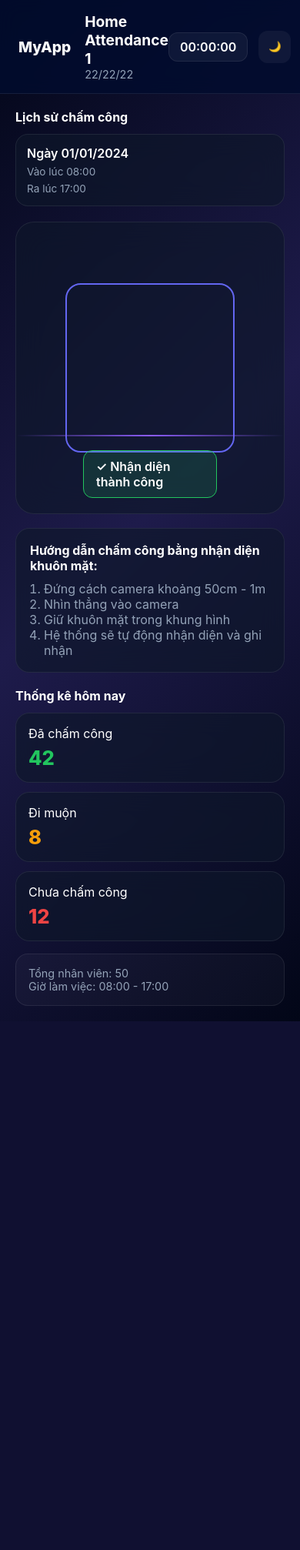
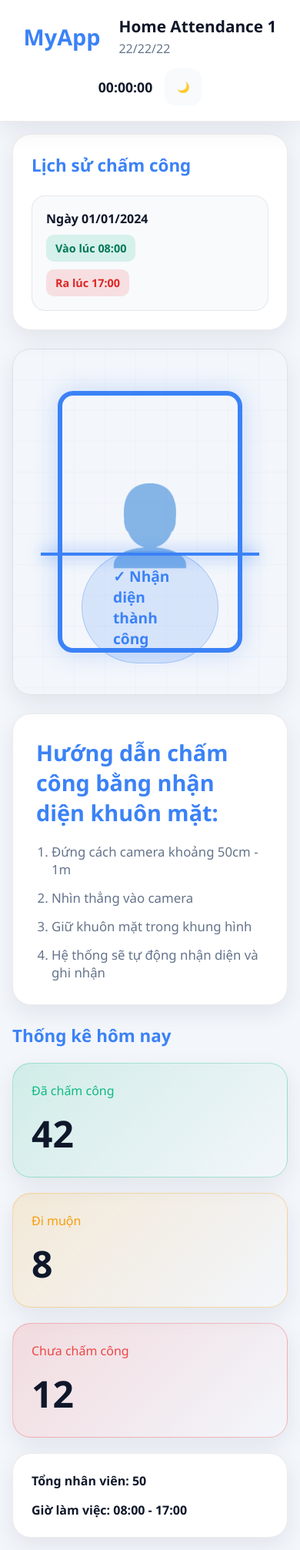
Before and after one commit to minhhai266/Attendance, a Python web app: template src/main/resources/templates/cms/attendance/attendance-check.html in a window 390 px wide. Shown: the whole page at 77% size. Before the commit the page ends 1327 px from the top, so only its background shows below. Run offline with Jinja, Linux system fonts and the light colour scheme; the template is opened without the code that fills it, so the values that code supplies are empty.

Commit message:
Add attendance check page and overhaul styles
Expose new attendance endpoints and add a complete attendance check UI. HomeController: added /attendanceCheck and enabled /attendanceLists mapping. application.properties: switched datasource comments/values to use local MySQL attendance DB (reordered entries). Templates: revamped attendance-check.html (proper head/body, reorganized structure, added theme toggle script) and fixed bg-img -> bg-image in attendance templates. Static: large rewrite of attendance-check.css introducing CSS variables, dark mode, layout grid, responsive rules, scanner/result UI and visual polish.

```diff
--- a/src/main/resources/static/css/attendance/attendance-check.css
+++ b/src/main/resources/static/css/attendance/attendance-check.css
@@ -1,371 +1,569 @@
-@import url("../base.css");
+/* ==================================================
+   ATTENDANCE CHECK
+   Light / Dark Mode
+================================================== */
 
-/* ===================================
-   HEADER
-=================================== */
+:root {
+    --primary: #3b82f6;
+    --primary-light: #60a5fa;
 
-.header{
-    display:flex;
-    justify-content:space-between;
-    align-items:center;
+    --success: #10b981;
+    --warning: #f59e0b;
+    --danger: #ef4444;
 
-    padding:16px 24px;
+    --bg: #f3f6fb;
+    --bg-card: #ffffff;
+    --bg-soft: #f8fafc;
 
-    background:rgba(2,12,46,.85);
+    --text: #0f172a;
+    --text-light: #64748b;
 
-    backdrop-filter:blur(12px);
+    --border: rgba(15, 23, 42, 0.08);
 
-    border-bottom:1px solid var(--border);
+    --shadow:
+        0 10px 30px rgba(15, 23, 42, 0.08);
 
-    position:sticky;
-    top:0;
-
-    z-index:100;
+    --radius: 24px;
 }
 
-.header-left{
-    display:flex;
-    align-items:center;
-    gap:18px;
+/* ==================================================
+   DARK MODE
+================================================== */
+
+body.dark {
+    --bg: #030712;
+    --bg-card: rgba(15, 23, 42, .92);
+    --bg-soft: rgba(30, 41, 59, .5);
+
+    --text: #f8fafc;
+    --text-light: #94a3b8;
+
+    --border: rgba(96, 165, 250, .2);
+
+    --shadow:
+        0 0 30px rgba(59, 130, 246, .08);
 }
 
-.header-logo a{
-    font-size:1.2rem;
-    font-weight:800;
+/* ==================================================
+   RESET
+================================================== */
 
-    color:white;
-
-    text-decoration:none;
+* {
+    margin: 0;
+    padding: 0;
+    box-sizing: border-box;
 }
 
-.header-title{
-    font-size:1.2rem;
-    font-weight:700;
+body {
+    min-height: 100vh;
 
-    color:white;
+    background: var(--bg);
+    color: var(--text);
+
+    font-family:
+        "Segoe UI",
+        sans-serif;
+
+    transition: .3s ease;
 }
 
-.header-time{
-    font-size:.9rem;
+/* ==================================================
+   HEADER
+================================================== */
 
-    color:var(--text-gray);
+.header {
+    height: 80px;
+
+    display: flex;
+    align-items: center;
+    justify-content: space-between;
+
+    padding: 0 40px;
+
+    background: var(--bg-card);
+
+    border-bottom: 1px solid var(--border);
+
+    box-shadow: var(--shadow);
+
+    position: sticky;
+    top: 0;
+    z-index: 100;
 }
 
-.header-right{
-    display:flex;
-    align-items:center;
-    gap:14px;
+.header-left {
+    display: flex;
+    align-items: center;
+    gap: 24px;
 }
 
-.header-clock{
-    padding:8px 14px;
+.header-logo a {
+    text-decoration: none;
 
-    border-radius:12px;
+    color: var(--primary);
 
-    background:rgba(255,255,255,.05);
-
-    border:1px solid rgba(255,255,255,.08);
-
-    color:white;
-
-    font-weight:600;
+    font-size: 1.8rem;
+    font-weight: 800;
 }
 
-.header-btn{
-    width:42px;
-    height:42px;
-
-    border:none;
-    border-radius:12px;
-
-    cursor:pointer;
-
-    background:rgba(255,255,255,.05);
-
-    color:white;
-
-    transition:.25s;
+.header-title {
+    font-size: 1.3rem;
+    font-weight: 700;
 }
 
-.header-btn:hover{
-    transform:translateY(-2px);
+.header-time {
+    color: var(--text-light);
+    margin-top: 4px;
 }
 
-/* ===================================
-   LAYOUT 3 CỘT
-=================================== */
-
-.container{
-    display:grid;
-    grid-template-columns:320px 1fr 320px;
-
-    gap:20px;
-
-    padding:20px;
+.header-right {
+    display: flex;
+    align-items: center;
+    gap: 16px;
 }
 
-/* ===================================
-   LEFT - HISTORY
-=================================== */
-
-.history-title{
-    font-size:1rem;
-    font-weight:700;
-
-    margin-bottom:12px;
-
-    color:white;
+.header-clock {
+    font-size: 1.1rem;
+    font-weight: 700;
 }
 
-.history-list{
-    list-style:none;
+.header-btn {
+    width: 48px;
+    height: 48px;
 
-    display:flex;
-    flex-direction:column;
-    gap:12px;
+    border: none;
+    border-radius: 14px;
+
+    cursor: pointer;
+
+    background: var(--bg-soft);
+
+    color: var(--text);
+
+    transition: .3s;
 }
 
-.history-card{
-    padding:14px;
-
-    border-radius:16px;
-
-    background:var(--bg-card);
-
-    border:1px solid var(--border);
-
-    backdrop-filter:blur(16px);
-
-    display:flex;
-    flex-direction:column;
-    gap:6px;
+.header-btn:hover {
+    transform: translateY(-2px);
 }
 
-.history-date{
-    font-weight:600;
+/* ==================================================
+   LAYOUT
+================================================== */
 
-    color:white;
+.container {
+    padding: 24px;
+
+    display: grid;
+    grid-template-columns: 300px 1fr 320px;
+    gap: 24px;
 }
 
-.history-status{
-    font-size:.85rem;
-    color:var(--text-gray);
+/* ==================================================
+   CARD
+================================================== */
+
+.history,
+.guide-card,
+.scanner-card,
+.stat-card,
+.attendance-info {
+    background: var(--bg-card);
+
+    border: 1px solid var(--border);
+
+    border-radius: var(--radius);
+
+    box-shadow: var(--shadow);
 }
 
-/* ===================================
-   CENTER - SCANNER
-=================================== */
+/* ==================================================
+   LEFT
+================================================== */
 
-.container-attend-main{
-    display:flex;
-    flex-direction:column;
-    gap:18px;
+.history {
+    padding: 24px;
 }
 
-.scanner-card{
-    height:420px;
+.history-title {
+    font-size: 1.4rem;
+    font-weight: 800;
 
-    border-radius:24px;
+    color: var(--primary);
 
-    background:var(--bg-card);
-
-    border:1px solid var(--border);
-
-    position:relative;
-
-    overflow:hidden;
-
-    backdrop-filter:blur(20px);
+    margin-bottom: 24px;
 }
 
-/* scan overlay */
-.scan-overlay{
-    position:absolute;
-    inset:0;
+.history-list {
+    list-style: none;
+
+    display: flex;
+    flex-direction: column;
+    gap: 16px;
 }
 
-.scan-frame{
-    position:absolute;
+.history-card {
+    padding: 18px;
 
-    width:220px;
-    height:220px;
+    border-radius: 18px;
 
-    border:2px solid var(--indigo);
+    background: var(--bg-soft);
 
-    border-radius:20px;
+    border: 1px solid var(--border);
 
-    top:50%;
-    left:50%;
+    display: flex;
+    flex-direction: column;
+    gap: 10px;
 
-    transform:translate(-50%,-50%);
+    transition: .3s;
 }
 
-.scan-line{
-    position:absolute;
-
-    width:100%;
-    height:2px;
-
-    background:linear-gradient(
-        to right,
-        transparent,
-        var(--purple),
-        transparent
-    );
-
-    animation:scan 2s infinite;
+.history-card:hover {
+    transform: translateY(-4px);
 }
 
-@keyframes scan{
-    0%{top:20%}
-    50%{top:80%}
-    100%{top:20%}
+.history-date {
+    font-weight: 700;
 }
 
-/* result */
-.result-card{
-    position:absolute;
+.history-status {
+    width: fit-content;
 
-    bottom:20px;
-    left:50%;
+    padding: 8px 12px;
 
-    transform:translateX(-50%);
+    border-radius: 10px;
 
-    padding:10px 16px;
-
-    border-radius:12px;
-
-    font-weight:600;
-
-    color:white;
+    font-size: .9rem;
+    font-weight: 600;
 }
 
-.success-result{
-    background:rgba(34,197,94,.15);
-
-    border:1px solid var(--success);
+.status-in {
+    color: #047857;
+    background: rgba(16, 185, 129, .15);
 }
 
-/* guide */
-.guide-card{
-    padding:18px;
-
-    border-radius:18px;
-
-    background:var(--bg-card);
-
-    border:1px solid var(--border);
-
-    backdrop-filter:blur(16px);
+.status-out {
+    color: #dc2626;
+    background: rgba(239, 68, 68, .15);
 }
 
-.guide-title{
-    color:white;
+/* ==================================================
+   CENTER
+================================================== */
 
-    font-weight:700;
-
-    margin-bottom:10px;
+.container-attend-main {
+    display: flex;
+    flex-direction: column;
+    gap: 24px;
 }
 
-.guide-list{
-    color:var(--text-gray);
+/* ==================================================
+   FACE SCANNER
+================================================== */
 
-    padding-left:18px;
+.scanner-card {
+    position: relative;
+
+    height: 560px;
+
+    overflow: hidden;
+
+    display: flex;
+    justify-content: center;
+    align-items: center;
+
+    background:
+        linear-gradient(
+            transparent 39px,
+            rgba(59,130,246,.06) 40px
+        ),
+        linear-gradient(
+            90deg,
+            transparent 39px,
+            rgba(59,130,246,.06) 40px
+        );
+
+    background-size: 40px 40px;
 }
 
-/* ===================================
-   RIGHT - STATS
-=================================== */
-.card{
-    background:var(--bg-card);
-
-    backdrop-filter:blur(20px);
-
-    border:1px solid var(--border);
-
-    border-radius:24px;
-}
-.table-card{
-    overflow:hidden;
-}
-.attendance-title{
-    font-size:1rem;
-    font-weight:700;
-
-    color:white;
-
-    margin-bottom:12px;
+body.dark .scanner-card {
+    background-color: #101827;
 }
 
-.stat-card{
-    padding:16px;
+.scan-frame {
+    width: 320px;
+    height: 420px;
 
-    border-radius:18px;
+    border: 6px solid var(--primary);
 
-    background:var(--bg-card);
+    border-radius: 20px;
 
-    border:1px solid var(--border);
+    position: relative;
 
-    margin-bottom:12px;
-
-    backdrop-filter:blur(16px);
-
-    transition:.25s;
+    box-shadow:
+        0 0 30px rgba(59,130,246,.25);
 }
 
-.stat-card:hover{
-    transform:translateY(-3px);
+.scan-frame::before {
+    content: "👤";
+
+    position: absolute;
+
+    top: 50%;
+    left: 50%;
+
+    transform: translate(-50%, -50%);
+
+    font-size: 100px;
+
+    opacity: .5;
 }
 
-.stat-number{
-    font-size:1.6rem;
+.scan-line {
+    position: absolute;
 
-    font-weight:800;
+    width: 80%;
+    height: 4px;
 
-    display:block;
+    background: var(--primary);
 
-    margin-top:6px;
+    top: 50%;
+
+    left: 10%;
+
+    box-shadow:
+        0 0 20px var(--primary);
+
+    animation: scan 2s linear infinite;
 }
 
-.success-card .stat-number{
-    color:var(--success);
+@keyframes scan {
+    0% {
+        transform: translateY(-200px);
+    }
+
+    50% {
+        transform: translateY(200px);
+    }
+
+    100% {
+        transform: translateY(-200px);
+    }
 }
 
-.warning-card .stat-number{
-    color:var(--warning);
+/* ==================================================
+   RESULT
+================================================== */
+
+.result-card {
+    position: absolute;
+
+    bottom: 40px;
+    left: 50%;
+
+    transform: translateX(-50%);
+
+    padding: 18px 40px;
+
+    border-radius: 999px;
+
+    font-size: 1.2rem;
+    font-weight: 700;
 }
 
-.danger-card .stat-number{
-    color:var(--danger);
+.success-result {
+    background:
+        rgba(59,130,246,.15);
+
+    border:
+        1px solid rgba(59,130,246,.3);
+
+    color:
+        var(--primary);
 }
 
-.attendance-info{
-    margin-top:16px;
+/* ==================================================
+   GUIDE
+================================================== */
 
-    padding:16px;
-
-    border-radius:16px;
-
-    background:rgba(255,255,255,.03);
-
-    border:1px solid var(--border);
-
-    color:var(--text-gray);
-
-    font-size:.9rem;
+.guide-card {
+    padding: 30px;
 }
 
-/* ===================================
+.guide-title {
+    font-size: 1.8rem;
+    font-weight: 800;
+
+    color: var(--primary);
+
+    margin-bottom: 20px;
+}
+
+.guide-list {
+    padding-left: 20px;
+
+    display: flex;
+    flex-direction: column;
+    gap: 14px;
+
+    color: var(--text-light);
+
+    font-size: 1.05rem;
+}
+
+/* ==================================================
+   RIGHT
+================================================== */
+
+.container-attend-right {
+    display: flex;
+    flex-direction: column;
+    gap: 20px;
+}
+
+.attendance-title {
+    font-size: 1.4rem;
+    font-weight: 800;
+
+    color: var(--primary);
+}
+
+.stat-card {
+    padding: 24px;
+}
+
+.stat-number {
+    display: block;
+
+    margin-top: 12px;
+
+    font-size: 3rem;
+    font-weight: 800;
+}
+
+.success-card {
+    background:
+        linear-gradient(
+            135deg,
+            rgba(16,185,129,.15),
+            transparent
+        );
+
+    border-color:
+        rgba(16,185,129,.3);
+}
+
+.warning-card {
+    background:
+        linear-gradient(
+            135deg,
+            rgba(245,158,11,.15),
+            transparent
+        );
+
+    border-color:
+        rgba(245,158,11,.3);
+}
+
+.danger-card {
+    background:
+        linear-gradient(
+            135deg,
+            rgba(239,68,68,.15),
+            transparent
+        );
+
+    border-color:
+        rgba(239,68,68,.3);
+}
+
+.attendance-present {
+    color: var(--success);
+}
+
+.attendance-late {
+    color: var(--warning);
+}
+
+.attendance-absent {
+    color: var(--danger);
+}
+
+.attendance-info {
+    padding: 24px;
+
+    display: flex;
+    flex-direction: column;
+    gap: 16px;
+}
+
+.attendance-sum,
+.attendance-date {
+    font-size: 1rem;
+    font-weight: 600;
+}
+
+/* ==================================================
+   DARK GLOW EFFECT
+================================================== */
+
+body.dark .scanner-card,
+body.dark .guide-card,
+body.dark .history,
+body.dark .attendance-info,
+body.dark .stat-card {
+    backdrop-filter: blur(14px);
+
+    box-shadow:
+        0 0 25px rgba(59,130,246,.08);
+}
+
+/* ==================================================
    RESPONSIVE
-=================================== */
+================================================== */
 
-@media(max-width:1100px){
-
-    .container{
-        grid-template-columns:1fr;
+@media (max-width: 1200px) {
+    .container {
+        grid-template-columns: 1fr;
     }
 
-    .scanner-card{
-        height:380px;
+    .container-attend-right {
+        display: grid;
+        grid-template-columns: repeat(2, 1fr);
+    }
+
+    .attendance-info {
+        grid-column: span 2;
     }
 }
+
+@media (max-width: 768px) {
+
+    .header {
+        padding: 20px;
+        height: auto;
+        flex-direction: column;
+        gap: 15px;
+    }
+
+    .container {
+        padding: 16px;
+    }
+
+    .scanner-card {
+        height: 450px;
+    }
+
+    .scan-frame {
+        width: 240px;
+        height: 340px;
+    }
+
+    .container-attend-right {
+        grid-template-columns: 1fr;
+    }
+
+    .attendance-info {
+        grid-column: span 1;
+    }
+}
--- a/src/main/resources/templates/cms/attendance/attendance-check.html
+++ b/src/main/resources/templates/cms/attendance/attendance-check.html
@@ -1,4 +1,3 @@
-
 <html lang="en">
 
 <head>
@@ -135,7 +134,19 @@
             </div>
 
         </div>
+        <script>
+            const btn = document.getElementById("themeToggle");
 
+            btn.addEventListener("click", () => {
+                document.body.classList.toggle("dark");
+
+                btn.textContent =
+                    document.body.classList.contains("dark")
+                        ? "☀️"
+                        : "🌙";
+            });
+        </script>
 </body>
 
+
 </html>
--- a/src/main/resources/templates/cms/attendance/attendance-history.html
+++ b/src/main/resources/templates/cms/attendance/attendance-history.html
@@ -11,7 +11,7 @@
 
 <body>
 
-    <div class="bg-img"></div>
+    <div class="bg-image"></div>
 
     <div class="layout">
 
--- a/src/main/resources/templates/cms/attendance/attendance.html
+++ b/src/main/resources/templates/cms/attendance/attendance.html
@@ -11,7 +11,8 @@
 </head>
 
 <body>
-    <div class="bg-img"></div>
+        <div class="bg-image"></div>
+
     <div class="layout">
         <div th:replace="~{cms/sidebar/sidebar-manage :: sidebar}"></div>
 
```
Also changed, not shown: 1 other file. Lines whose indentation alone changed are shown as unchanged.
